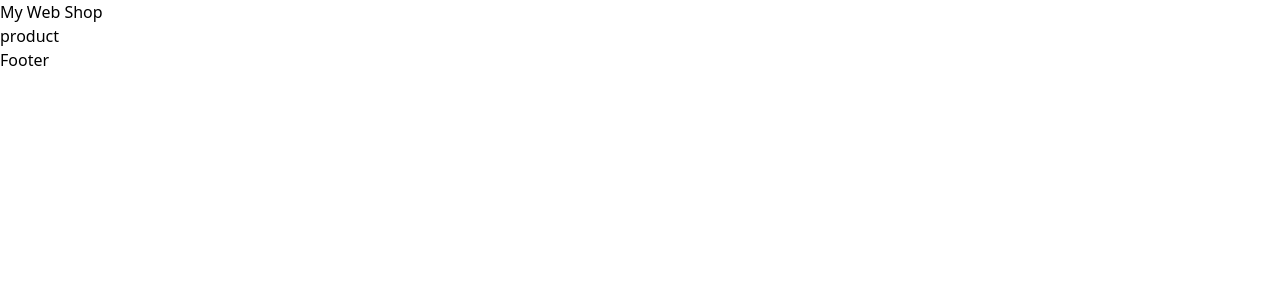
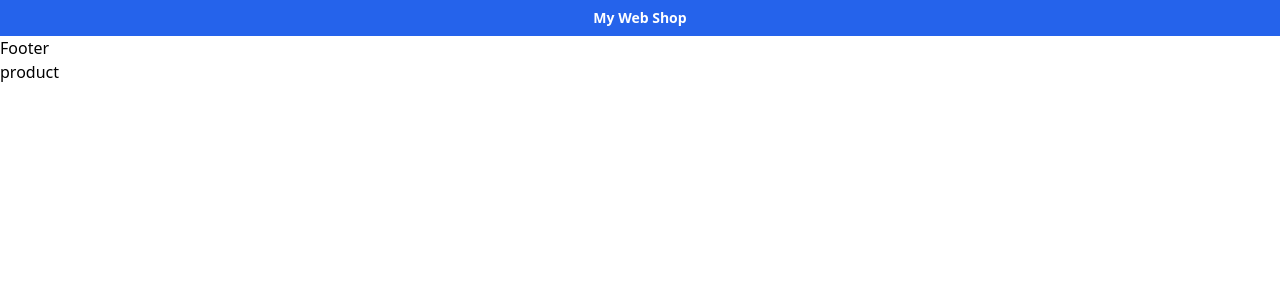
Before and after one commit to ziaeezohreh909/HW_React_N.2, a React (Vite) app: page / in a window 1280 px wide. Shown: the top 300 px of the page. Built offline with nearby package versions, Linux system fonts and the light colour scheme.

Commit message:
create header

```diff
--- a/src/components/Layout/Header.tsx
+++ b/src/components/Layout/Header.tsx
@@ -2,7 +2,7 @@
 
 export default function Header() {
   return (
-    <div className="">
+    <div className="bg-blue-600 text-white text-center font-bold text-sm p-2">
       My Web Shop
     </div>
   )
--- a/src/components/Layout/Layout.tsx
+++ b/src/components/Layout/Layout.tsx
@@ -10,8 +10,8 @@ export default function Layout({ children }: Props) {
   return (
     <div>
       <Header />
+      <Footer />
       {children}
-      <Footer />
     </div>
   );
 }
```
